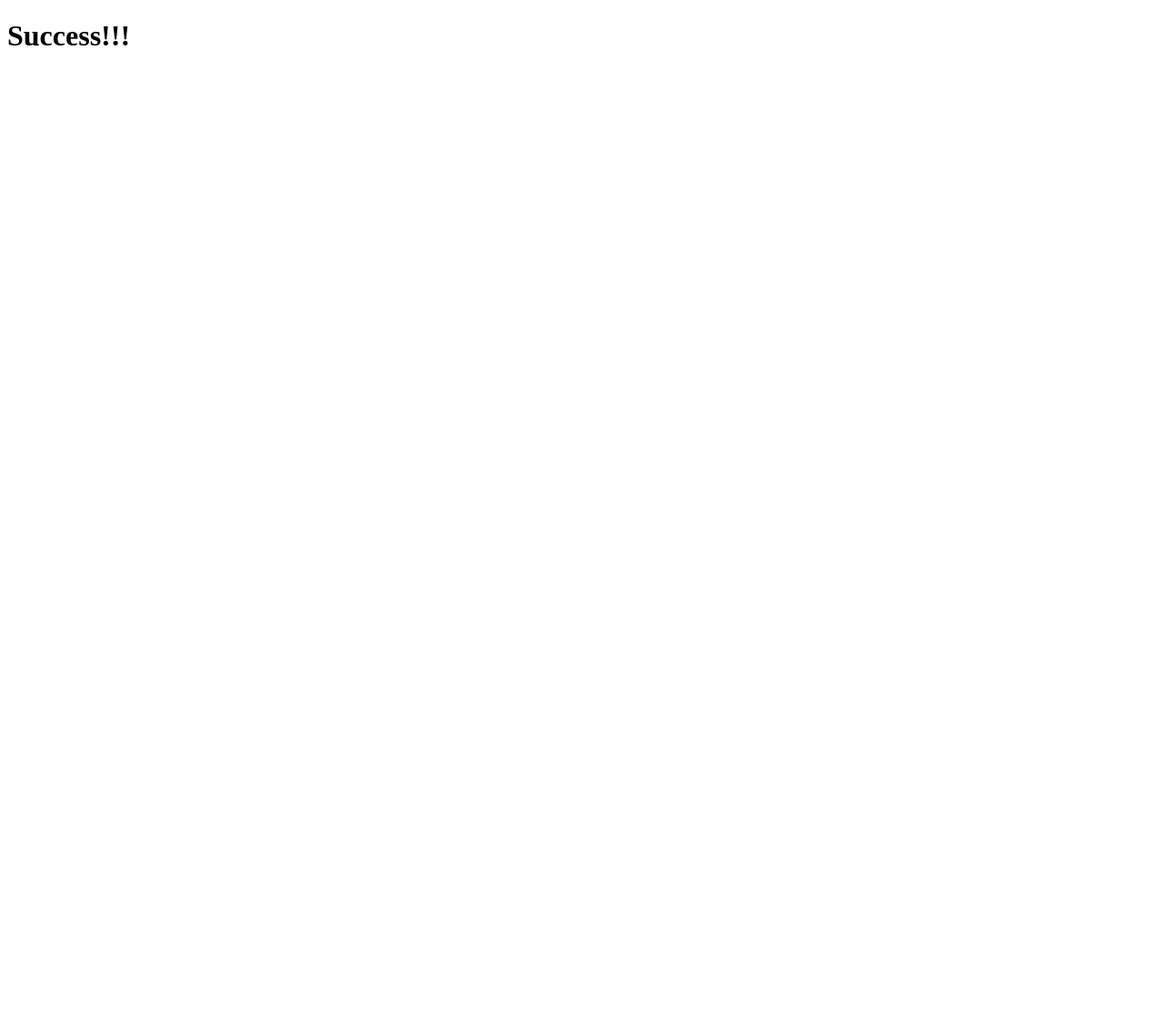
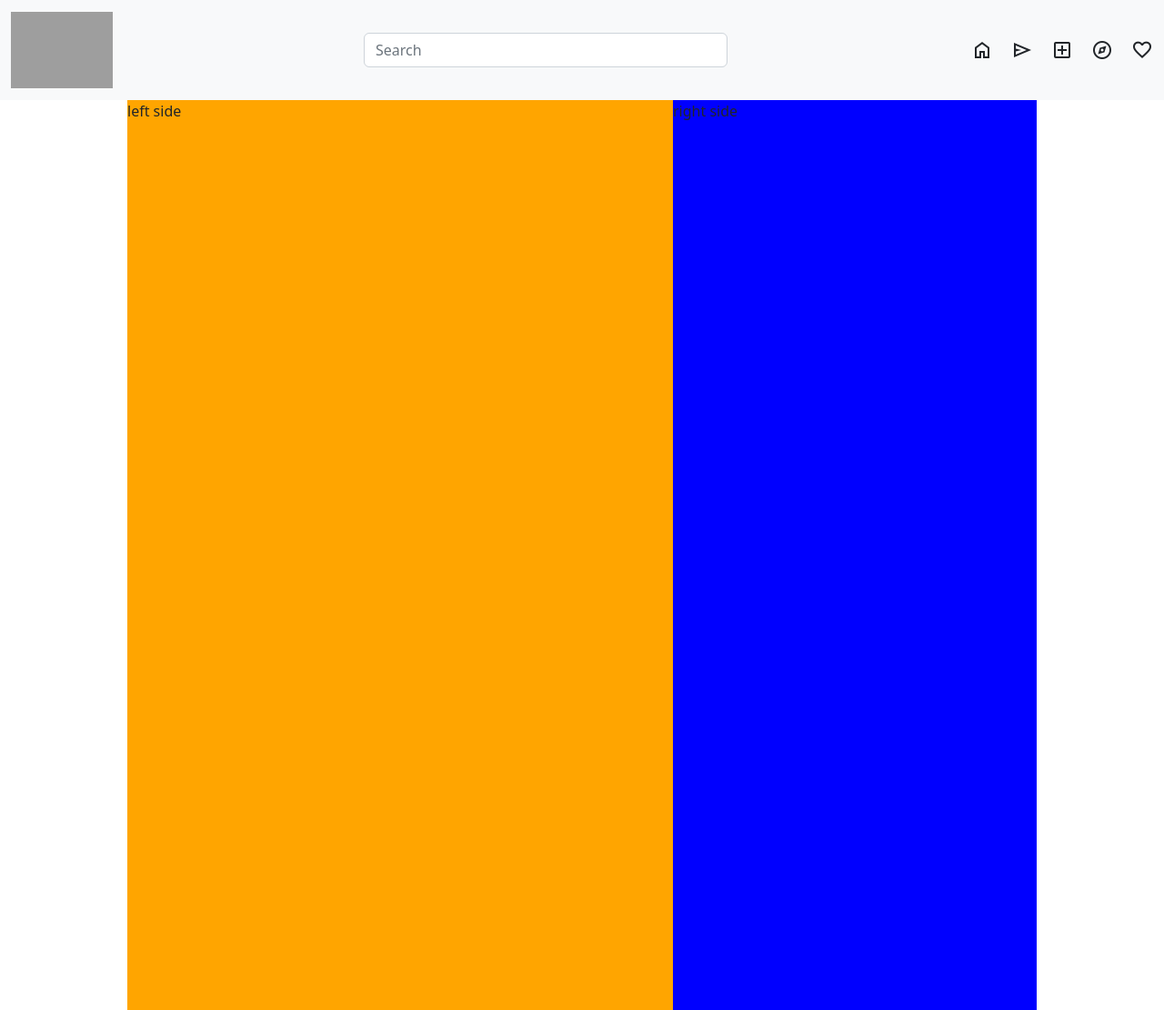
Before and after one commit to RyuMinSu/InstagramClone, a Django app: page / in a window 1280 px wide. Before the commit the page is almost empty. Shown: the whole page at 91% size. Before the commit the page ends 50 px from the top, so only its background shows below. Run offline with Django 4.2, Linux system fonts and the light colour scheme; grey boxes are pictures that could not be loaded.

Commit message:
setting navbar

```diff
--- a/templates/instagram/main.html
+++ b/templates/instagram/main.html
@@ -3,10 +3,43 @@
 <head>
   <meta charset="UTF-8">
   <title>instagram_clone</title>
+  <meta name="viewport" content="width=device-width, initial-scale=1">
+  <!-- BOOTSTRAP LINK -->
+  <link href="https://cdn.jsdelivr.net/npm/bootstrap@5.2.3/dist/css/bootstrap.min.css" rel="stylesheet" integrity="sha384-rbsA2VBKQhggwzxH7pPCaAqO46MgnOM80zW1RWuH61DGLwZJEdK2Kadq2F9CUG65" crossorigin="anonymous">
+  <!-- MATERIAL ICONS LINK-->
+  <link href="https://fonts.googleapis.com/css2?family=Material+Symbols+Outlined" rel="stylesheet">
 </head>
 
+
+
 <body>
-  <h1>Success!!!</h1>
+
+
+<nav class="navbar navbar-expand-lg bg-light">
+  <div class="container-fluid">
+    <a class="navbar-brand" href="#">
+      <img src="https://upload.wikimedia.org/wikipedia/commons/thumb/2/2a/Instagram_logo.svg/1024px-Instagram_logo.svg.png" alt="" style="width:7rem;">
+    </a>
+    <input class="form-control me-2" type="search" placeholder="Search" aria-label="Search" style="width: 400px;">
+    <div style="width: 200px; display: flex; flex-direction: row; justify-content: space-between;">
+      <span class="material-symbols-outlined">home</span>
+      <span class="material-symbols-outlined">send</span>
+      <span class="material-symbols-outlined">add_box</span>
+      <span class="material-symbols-outlined">explore</span>
+      <span class="material-symbols-outlined">favorite</span>
+    </div>
+  </div>
+</nav>
+
+<div style="display: flex; flex-direction: row; justify-content:center;">
+  <div style="width: 600px; height: 1000px; background-color: orange;">
+    left side
+  </div>
+  <div style="width: 400px; height: 1000px; background-color: blue;">
+    right side
+  </div>
+</div>
+
 </body>
 
 </html>
```
